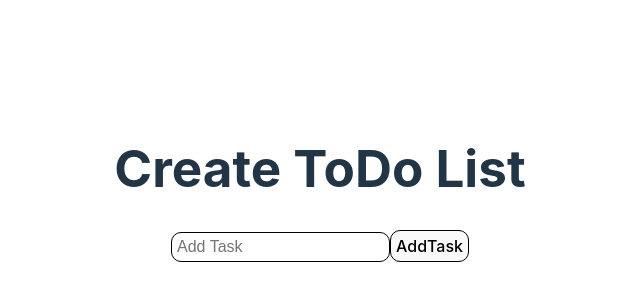
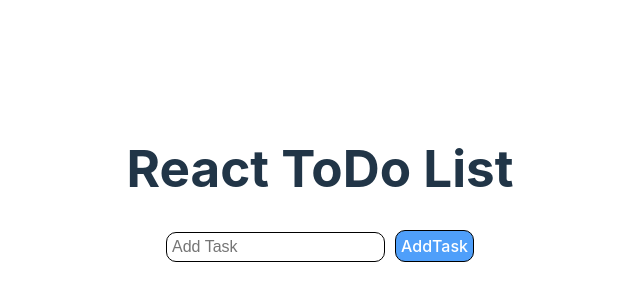
Before and after one commit to Yoojinjo/TodoList, a React (Vite) app: page / in a window 1280 px wide. Shown: the part 216-516 px from the top of the page, without its empty margins (320-960 px from the left). Built offline with nearby package versions, Linux system fonts and the light colour scheme.

Commit message:
CSS for buttons and li. disabled buttons not clickable

```diff
--- a/src/App.css
+++ b/src/App.css
@@ -9,15 +9,35 @@ input,
 button {
 	border: solid black 1px;
 	padding: 5px;
-	height: auto;
 	border-radius: 10px;
 	font-size: medium;
+	transition: background-color 0.3s; /* Smooth transition for hover effect */
 }
 
 button {
 	cursor: pointer;
+	background-color: #4f9ffa;
+	color: white;
+}
+
+button:hover {
+	background-color: #1c84f3; /* different color on hover */
+}
+
+button:disabled {
+	background-color: #a9a9a9; /* Grey color for disabled buttons */
+	color: #fff; /* Optional: Text color for disabled button */
+	cursor: not-allowed; /* Change cursor to indicate it's not clickable */
 }
 
 li {
 	display: flex;
+	justify-content: center;
+	align-items: center;
+	margin: 1rem 0; /* Add space between list items */
 }
+
+input[type="text"] {
+	flex-grow: 1; /* Allow text input to grow and take available space */
+	margin-right: 10px;
+}
--- a/src/App.jsx
+++ b/src/App.jsx
@@ -31,7 +31,7 @@ function App() {
 
 	return (
 		<>
-			<h1>Create ToDo List</h1>
+			<h1>React ToDo List</h1>
 
 			<div className="Tasks">
 				<List
```
